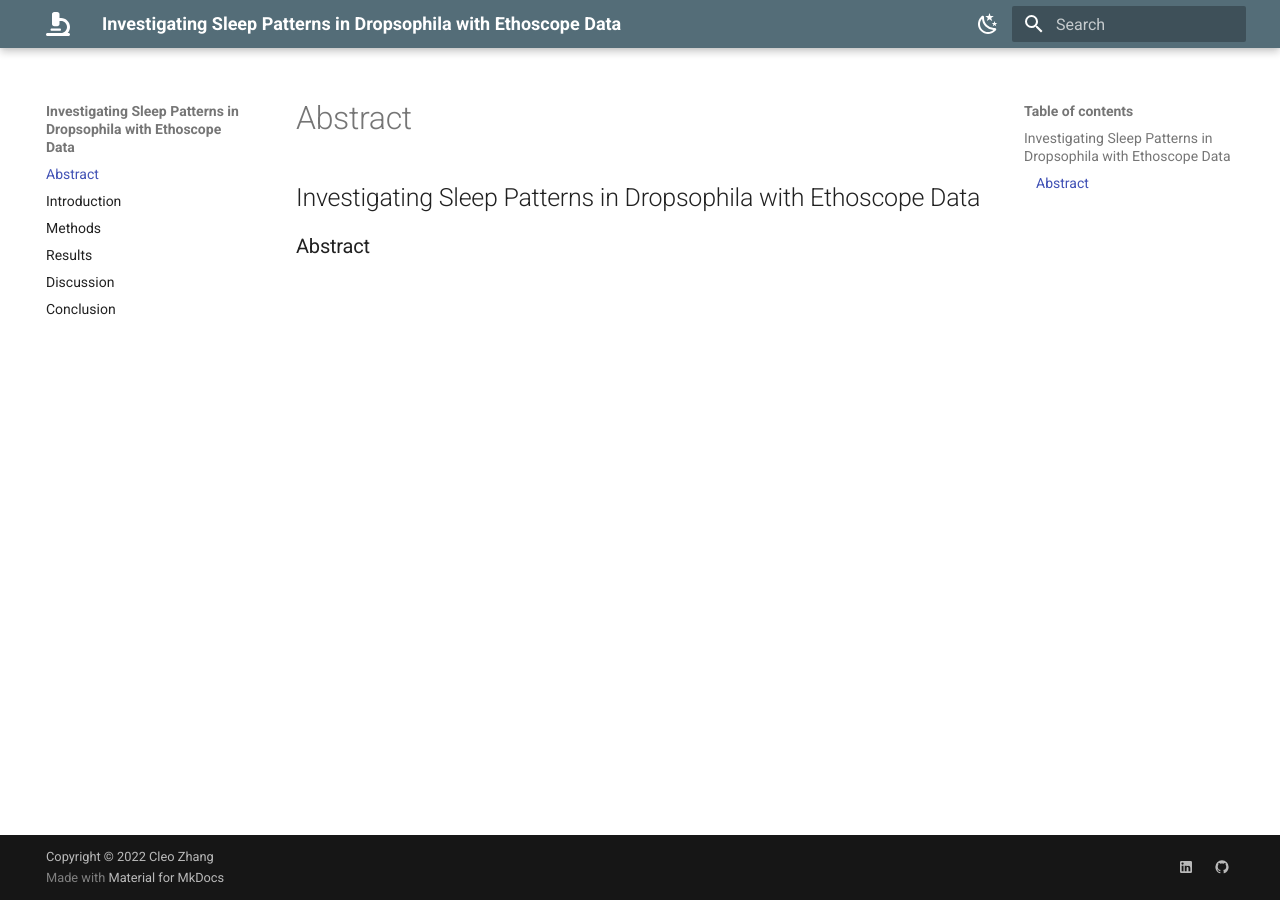
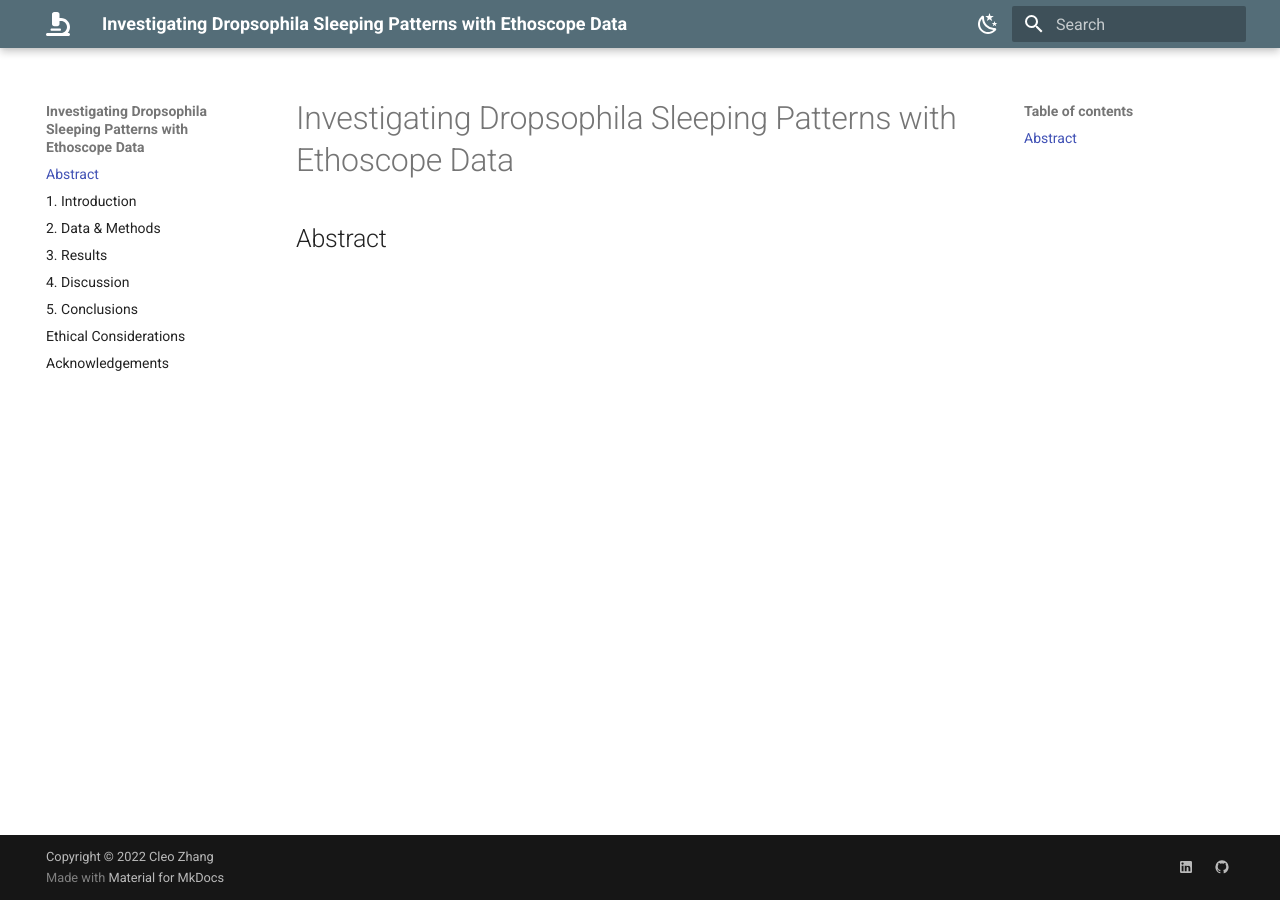
Before and after one commit to cleozhangk6/MSc_project2, an MkDocs documentation site: the page built from docs/index.md, in a window 1280 px wide. Built offline with MkDocs 1.6.1 and Material for MkDocs 9.7.7, drawn with Linux system fonts in a browser that asks for light colours.

```diff
--- a/docs/index.md
+++ b/docs/index.md
@@ -1,3 +1,5 @@
-## Investigating Sleep Patterns in Dropsophila with Ethoscope Data
+# Investigating Dropsophila Sleeping Patterns with Ethoscope Data
 
-### Abstract
+
+
+## Abstract
--- a/mkdocs.yml
+++ b/mkdocs.yml
@@ -1,12 +1,15 @@
-site_name: Investigating Sleep Patterns in Dropsophila with Ethoscope Data
-site_url: https://example.com/
+site_name: Investigating Dropsophila Sleeping Patterns with Ethoscope Data
+site_url: http://msc.bc.ic.ac.uk/~mz5318
 nav:
     - Abstract: index.md
-    - Introduction: introduction.md
-    - Methods: methods.md
-    - Results: results.md
-    - Discussion: discussion.md
-    - Conclusion: conclusion.md
+    - 1. Introduction: introduction.md
+    - 2. Data & Methods: methods.md
+    - 3. Results: results.md
+    - 4. Discussion: discussion.md
+    - 5. Conclusions: conclusion.md
+    - Ethical Considerations: ethics.md
+    - Acknowledgements: acknow.md
+
 
 theme:
   name: material
@@ -38,3 +41,4 @@ extra:
 
 markdown_extensions:
   - attr_list
+  - footnotes
```
Also changed, not shown: docs/conclusion.md (+5 -0 lines), docs/introduction.md (+6 -1 lines).
